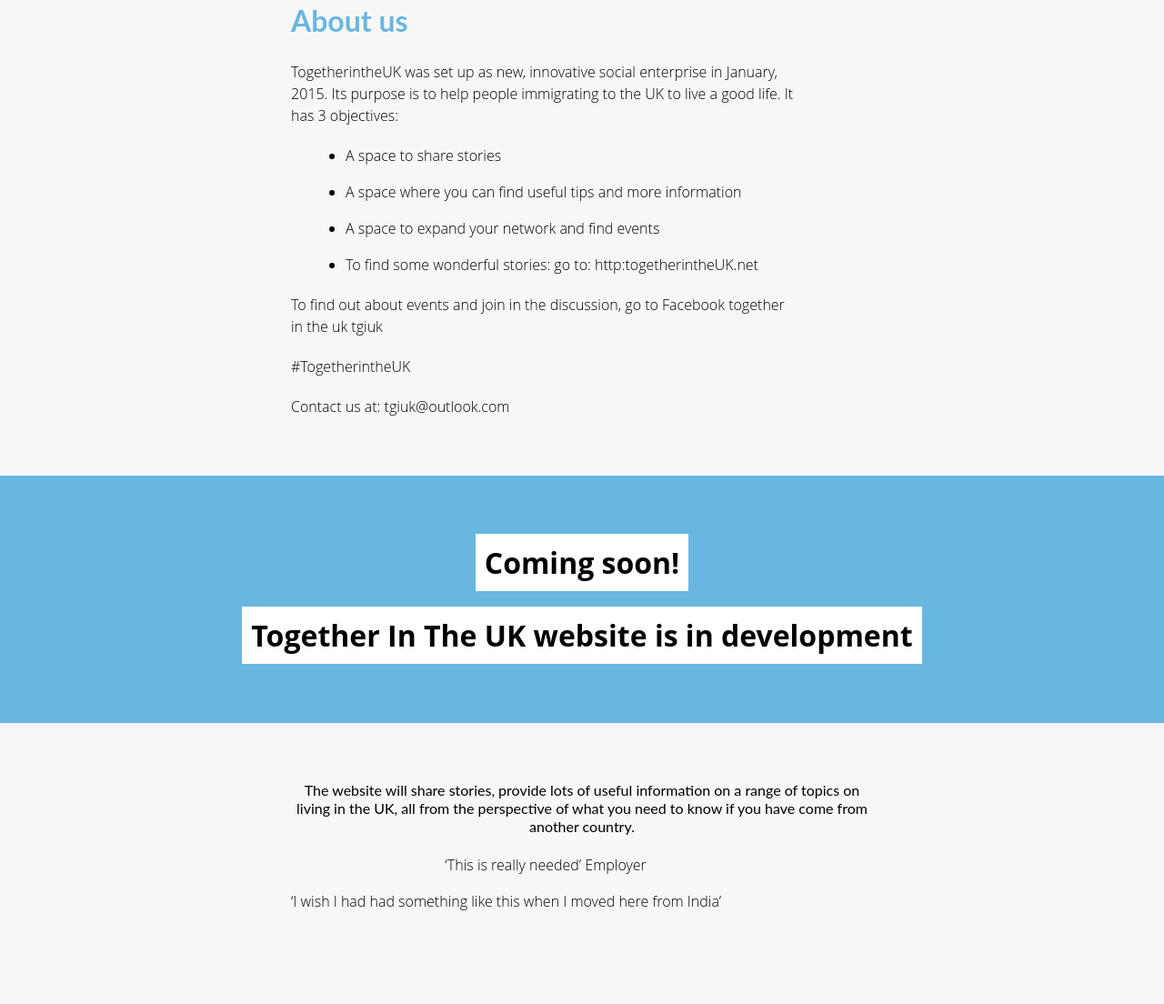
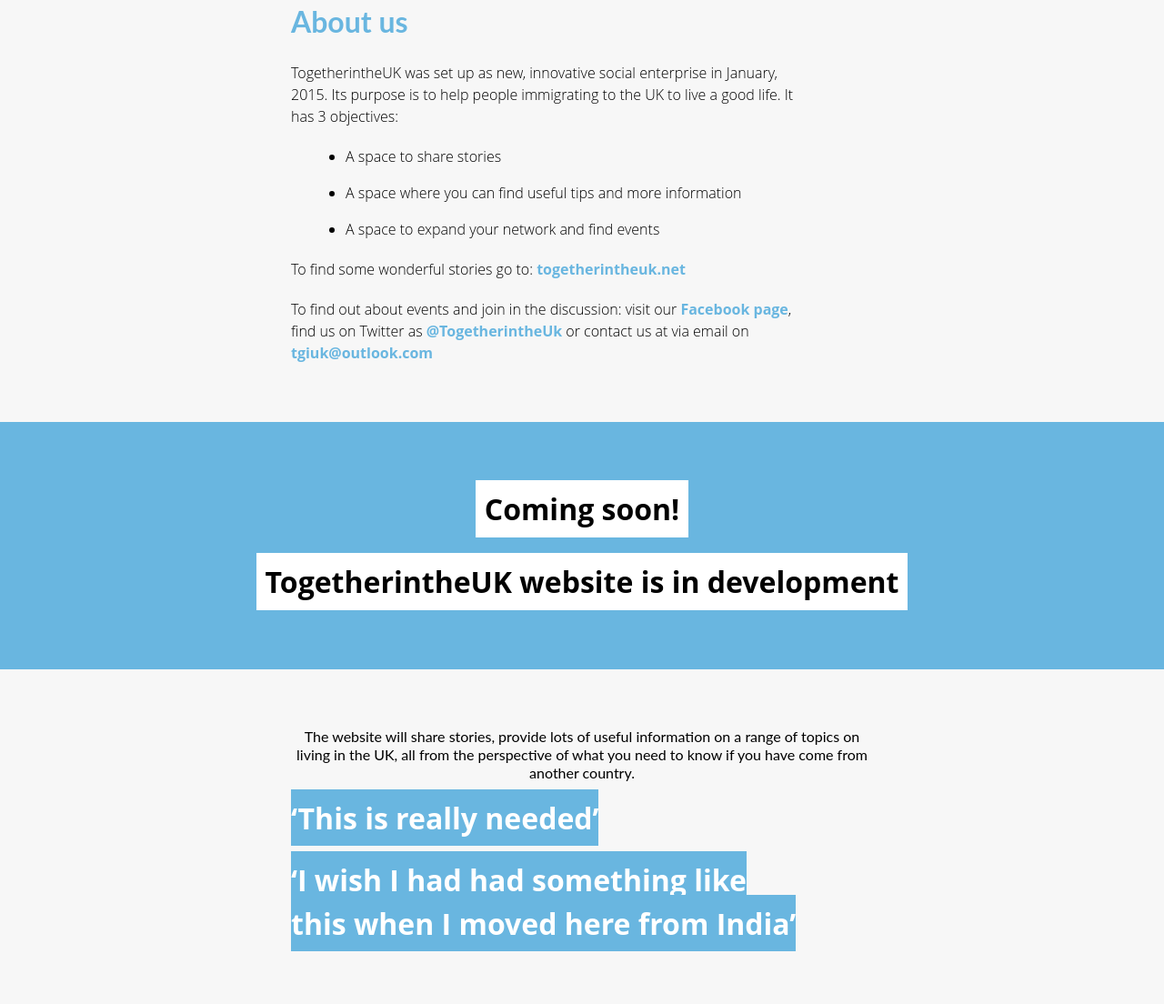
Before and after one commit to womenhackfornonprofits/tgiuk-static-site, a website: page src/index.html in a window 1280 px wide. Shown: the part 544-1648 px from the top of the page at 91% size. Before the commit the page ends 1611 px from the top, so only its background shows below. Drawn offline with Linux system fonts and the light colour scheme.

Commit message:
Tweaks to the design based on feedback

```diff
--- a/src/index.html
+++ b/src/index.html
@@ -2,25 +2,25 @@
 
 <html lang="en-gb">
   <head>
-    <title>Homepage | Together In The UK - Apply for a National Insurance number, local libraries, local transport, housing, schools, work, university</title>
+    <title>Homepage | TogetherintheUK - Apply for a National Insurance number, local libraries, local transport, housing, schools, work, university</title>
     <!--Meta Data-->
     <meta charset="UTF-8">
     <meta name=viewport content="width=device-width, initial-scale=1">
     <meta name="created" content='1st October 2016 04:37' />
-    <meta name="description" content="Together In The UK - A social enterprise which brings together people who have come to live in the UK with others, through story telling."/>
-    <meta name="keywords" content="Living in the UK, Moving to the UK, UK libraries, UK transport, UK Schools, UK jobs, UK passport" />
-    <meta name="author" content="Together In The UK" />
+    <meta name="description" content="TogetherintheUK - A social enterprise which brings together people who have come to live in the UK with others, through story telling."/>
+    <meta name="keywords" content="TogetherintheUK, Moving to the UK, UK libraries, UK transport, UK Schools, UK jobs, UK passport" />
+    <meta name="author" content="TogetherintheUK" />
     <meta name="copyright" content="All text content and images copyright of togetherintheuk.co.uk" />
-    <meta name="company" content="Together In The UK" />
+    <meta name="company" content="TogetherintheUK" />
     <link rel="shortcut icon" href="img/icon.png" type="image/x-icon" />
     <!--Facebook-->
-    <meta property="og:title" content="Homepage | Together In The UK - Need help to know how to apply for a National Insurance number? Find out more about local libraries, local transport, housing, schools, work, university?">
+    <meta property="og:title" content="Homepage | TogetherintheUK - Need help to know how to apply for a National Insurance number? Find out more about local libraries, local transport, housing, schools, work, university?">
     <meta property="og:image" content="link_to_image">
     <meta property="og:description" content="Together In The UK - A social enterprise which brings together people who have come to live in the UK with others, through story telling.">
     <!--Twitter-->
     <meta name="twitter:card" content="summary" />
     <meta name="twitter:site" content="@TogetherintheUk" />
-    <meta name="twitter:title" content="Together In The UK" />
+    <meta name="twitter:title" content="TogetherintheUK" />
     <meta name="twitter:description" content="A social enterprise which brings together people who have come to live in the UK with others, through story telling." />
     <meta name="twitter:image" content="img/icon-twitter.png" />
     <!--Styles-->
@@ -30,38 +30,43 @@
   <body>
     <section class="header">
         <div class="container">
-            <img src="img/tgiuk-logo.png" class="logo" alt="Together In The Uk Logo">
-            <h1 class="h1"> Together In The UK</h1>
-            <h2 class="h2">A social enterprise which brings together people who have come to live in the UK with others,  through story telling.</h2>
+            <img src="img/tgiuk-logo.png" class="logo" alt="TogetherInTheUK Logo">
+            <h1 class="h1">TogetherintheUK</h1>
+            <h2 class="h2">A social enterprise which brings together people who have come to live in the UK with others, through story telling.</h2>
         </div>
     </section>
-
     <section class="text-section">
         <div class="container">
             <h2 class="section-heading">About us</h2>
             <p>TogetherintheUK was set up as new, innovative social enterprise in January, 2015. Its purpose is to help people immigrating to the UK to live a good life. It has 3 objectives:</p>
             <p>
-            <ul>
-                <li><p>A space to share stories</p></li>
-                <li><p>A space where you can find useful tips and more information</p></li>
-                <li><p>A space to expand your network and find events</p></li>
-                <li><p>To find some wonderful stories: go to: http:togetherintheUK.net</p></li>
-            </ul>
+                <ul>
+                    <li><p>A space to share stories</p></li>
+                    <li><p>A space where you can find useful tips and more information</p></li>
+                    <li><p>A space to expand your network and find events</p></li>
+                </ul>
             </p>
-
-            <p>To find out about events and join in the discussion, go to Facebook together in the uk  tgiuk</p>
-            <p>#TogetherintheUK</p>
-            <p>Contact us at: tgiuk@outlook.com</p>
+            <p>To find some wonderful stories go to: <a href="http://togetherintheUK.net">togetherintheuk.net</a></p>
+            <p>To find out about events and join in the discussion: visit our <a href="https://www.facebook.com/Together-In-The-UK-TGIUK-819090791559743/">Facebook page</a>, find us on Twitter as <a href="https://twitter.com/TogetherintheUk">@TogetherintheUk</a> or contact us at via email on <a href="mailto:tgiuk@outlook.com">tgiuk@outlook.com</a></p>
         </div>
     </section>
     <section class="banner">
         <h3><span class="notice">Coming soon!</span></h3>
-        <h3><span class="notice">Together In The UK website is in development</span></h3>
+        <h3><span class="notice">TogetherintheUK website is in development</span></h3>
     </section>
     <section class="quotes text-section">
-        <h3>The website will share stories, provide lots of useful information on a range of topics on living in the UK, all from the perspective of what you need to know if you have come from another country.</p>
-        <p class="quote">‘This is really needed’ Employer</h3>
-        <p class="quote">‘I wish I had had something like this when I moved here from India’ </p>
+        <h3>The website will share stories, provide lots of useful information on a range of topics on living in the UK, all from the perspective of what you need to know if you have come from another country.</h3>
+        <p><span class="quote">‘This is really needed’</span></p>
+        <p ><span class="quote">‘I wish I had had something like this when I moved here from India’</span></p>
     </section>
+    <script>(function(i,s,o,g,r,a,m){i['GoogleAnalyticsObject']=r;i[r]=i[r]||function(){
+      (i[r].q=i[r].q||[]).push(arguments)},i[r].l=1*new Date();a=s.createElement(o),
+      m=s.getElementsByTagName(o)[0];a.async=1;a.src=g;m.parentNode.insertBefore(a,m)
+      })(window,document,'script','https://www.google-analytics.com/analytics.js','ga');
+
+      ga('create', 'UA-85458353-1', 'auto');
+      ga('send', 'pageview');
+
+    </script>
   </body>
 </html>
--- a/src/sass/styles.scss
+++ b/src/sass/styles.scss
@@ -7,6 +7,26 @@
 
 section {
 	padding: 3em 1em;
+}
+
+a {
+	color: #69B6E0;
+	font-weight: bold;
+}
+
+.quote {
+    padding: .6rem 0;
+    background-color: #69B6E0;
+    color: #fff;
+    font-weight: bold;
+    font-size: 2rem;
+    display: inline;
+    line-height: 3rem;t-weight: 2rem;
+	text-align: left;
+
+	&-author {
+		display:block;
+	}
 }
 
 .banner {
@@ -20,13 +40,22 @@
 
 .h1 {
 	color: #fff;
-	font-size: 5em;
+	font-size: 2.5em;
+
+	@media (min-width: 700px) {
+		font-size: 5em;
+	}
+
 }
 
 .h2 {
 	color: #fff;
-	font-size: 2em;
+	font-size: 1.5em;
     font-style: italic;
+
+    @media (min-width: 700px) {
+		font-size: 2em;
+	}
 }
 
 .header {
```
Also changed, not shown: deploy/css/styles.css, src/css/styles.css, src/img/tgiuk-logo.png, 1 other file.
